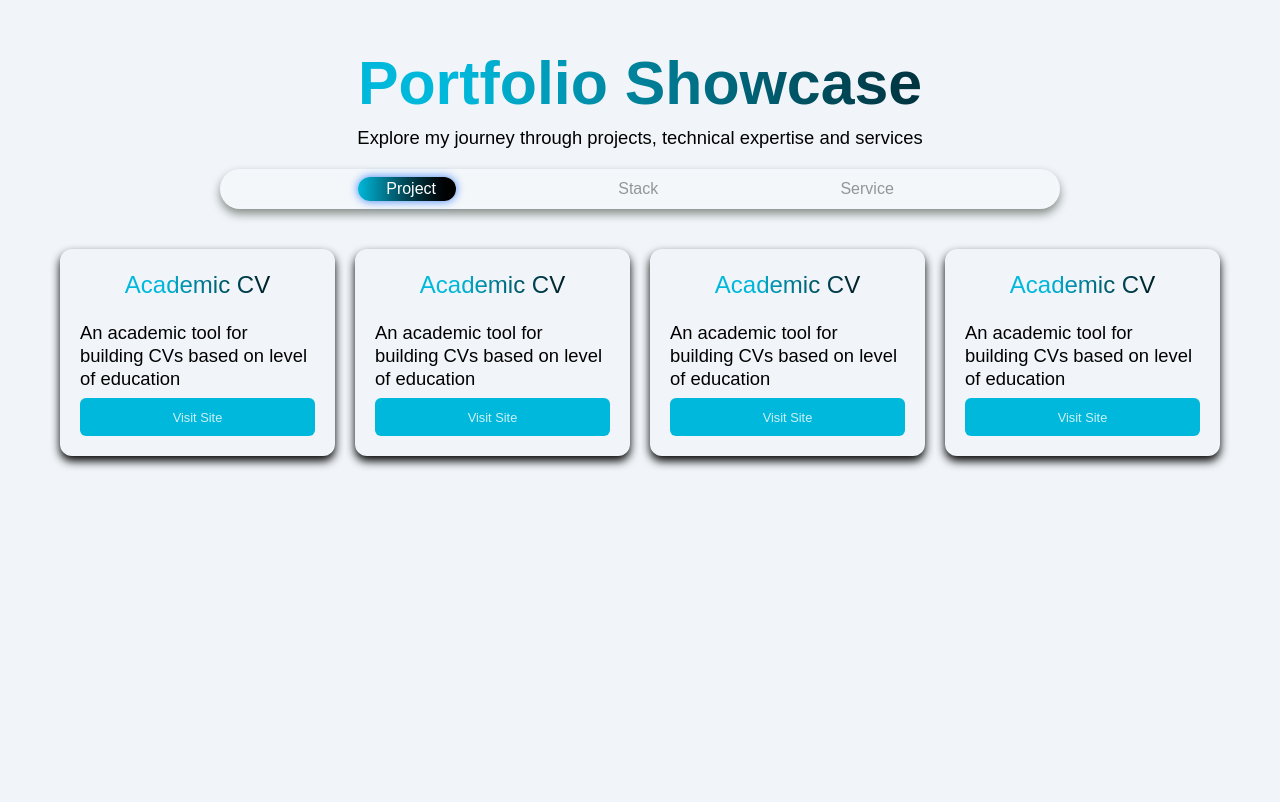
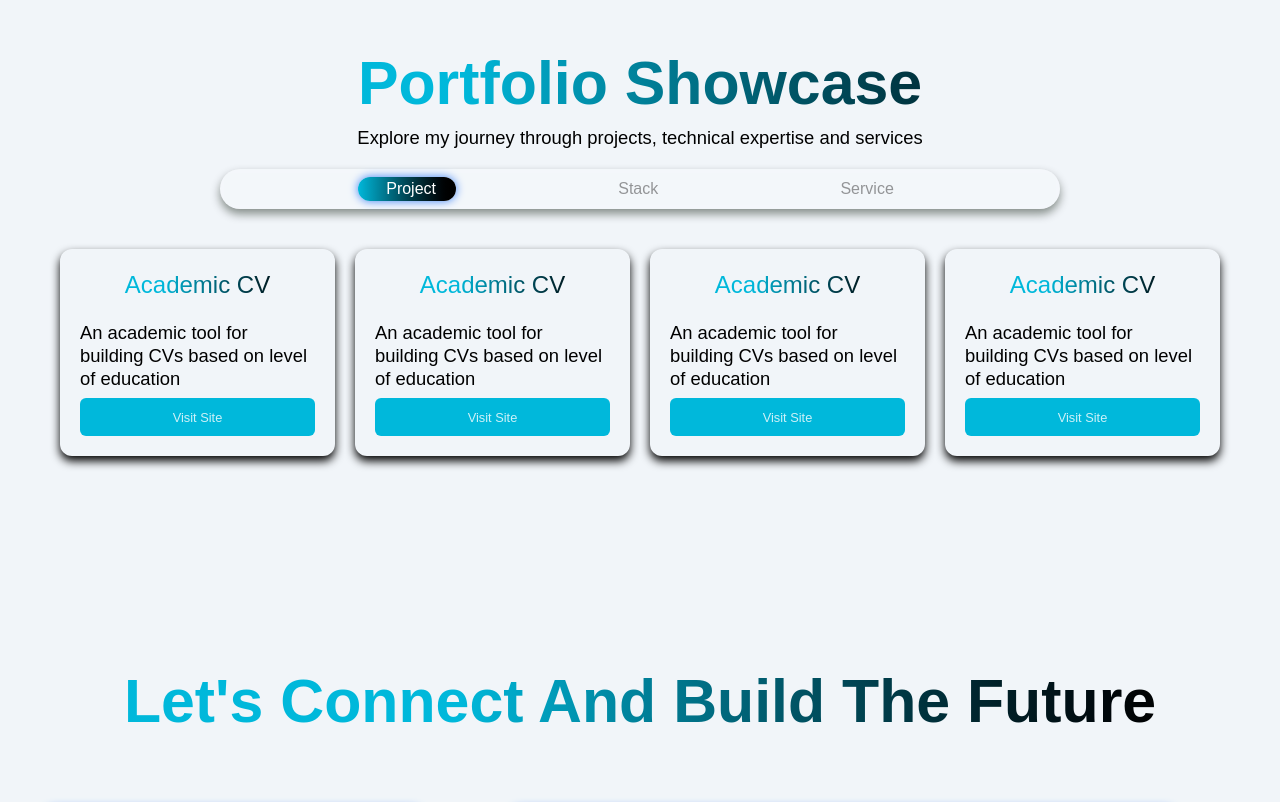
Before and after one commit to Emrecity/EMA-portfolio, a React app: page / in a window 1280 px wide. Shown: the part 1995-2797 px from the top of the page. Built offline with nearby package versions, Linux system fonts and the light colour scheme; the HTML template or start-up script is replaced by a standard one.

Commit message:
fixed portfolio xl responsive for the container

```diff
--- a/src/index.css
+++ b/src/index.css
@@ -145,7 +145,7 @@ button {
   @apply flex flex-col md:justify-between  gap-2;
 }
 .portfolio-container {
-  @apply my-[18%] md:my-[10%] min-h-svh 2xl:min-h-fit p-5 2xl:w-[65svw] xl:mx-auto;
+  @apply my-[18%] md:my-[10%] min-h-svh xl:min-h-fit p-5 2xl:w-[65svw] xl:mx-auto;
 }
 .portfolio-nav {
   @apply p-2 2xl:p-5 2xl:text-3xl rounded-md my-2 md:my-5 flex justify-evenly place-self-center-safe w-full md:w-[70%] mx-auto shadow-[0_5px_10px_rgba(0,15,0,0.45)] md:rounded-full  bg-white/20 backdrop-blur-[2px]   before:content-[''] md:before:absolute md:before:inset-0 mb-5 z-20;
@@ -163,7 +163,7 @@ button {
   @apply p-2 md:p-5 rounded-md my-2 md:my-5 flex justify-evenly place-self-center-safe w-full mx-auto;
 }
 .contact-container {
-  @apply my-[18%] md:my-[10%] min-h-svh 2xl:min-h-fit p-5 2xl:w-[65svw] xl:mx-auto;
+  @apply my-[18%] md:my-[10%] min-h-svh xl:min-h-fit p-5 2xl:w-[65svw] xl:mx-auto;
 }
 .form-card {
   @apply flex md:w-[85%] md:mx-auto flex-col gap-5 w-full py-5 px-2 md:p-8 rounded-lg md:rounded-2xl  md:shadow-[0_0_10px_#3b82f6] dark:shadow-[0_0_10px] my-5 md:my-16;
```
